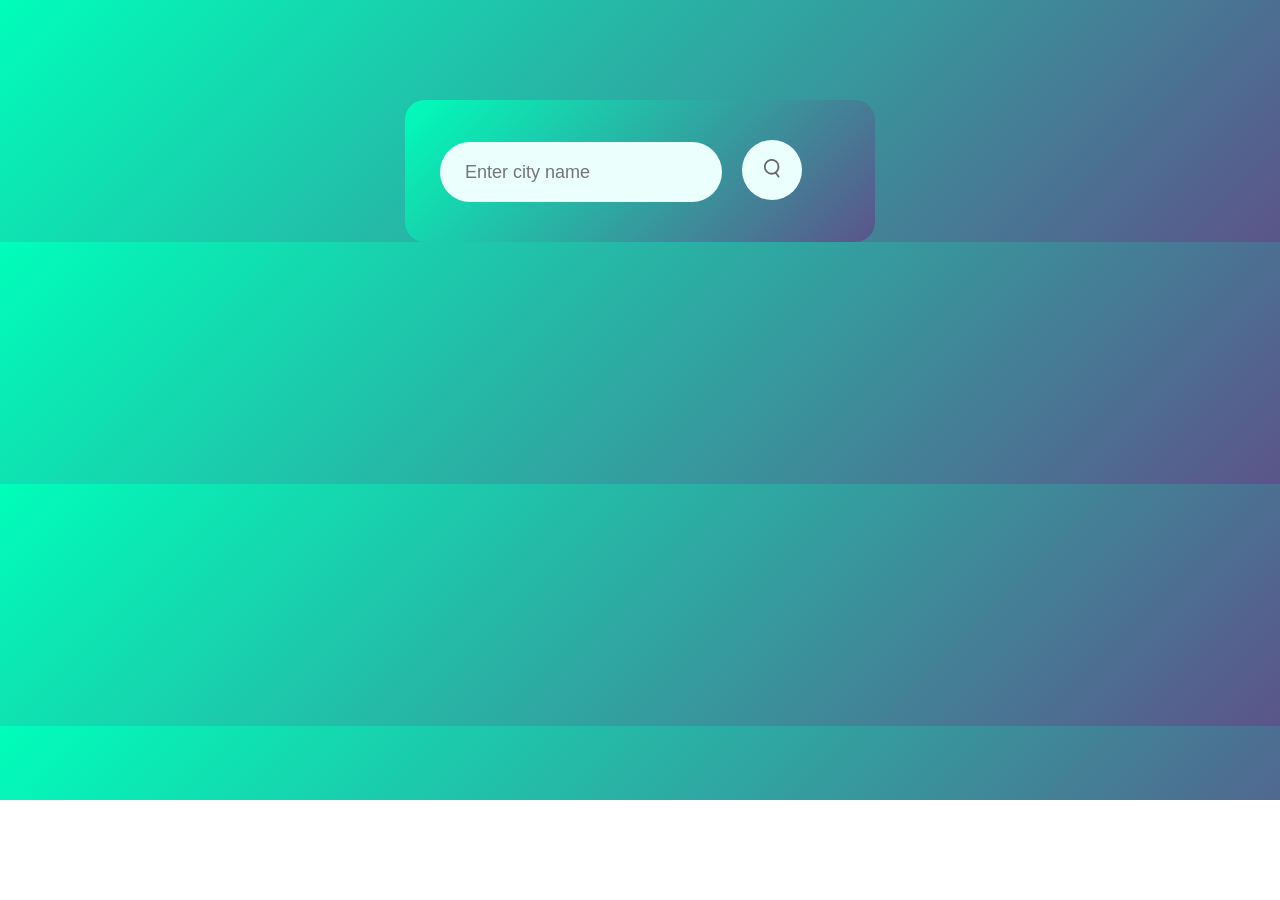
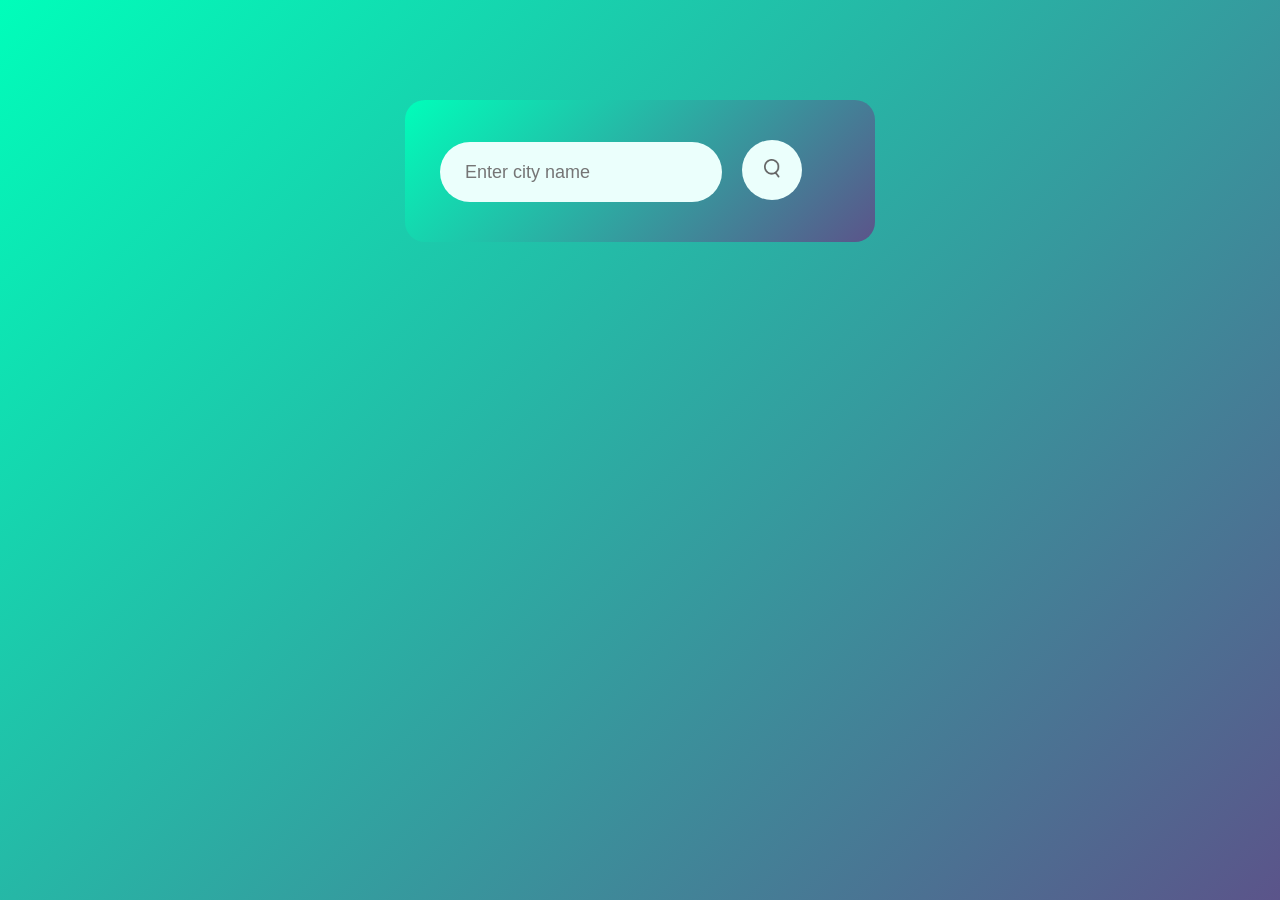
Before and after one commit to Faizan123post/weattherapp.github.io, a plain HTML site: page index.html in a window 1280 px wide. Before the commit the page ends 800 px from the top, so only its background shows below. Drawn offline with Linux system fonts and the light colour scheme.

Commit message:
Update style.css

```diff
--- a/style.css
+++ b/style.css
@@ -7,7 +7,7 @@
  body{
     background:linear-gradient(135deg,#00feba,#5b548a);
     width:100%;
-    height:
+    height:100vh;
 
 }
 
```
